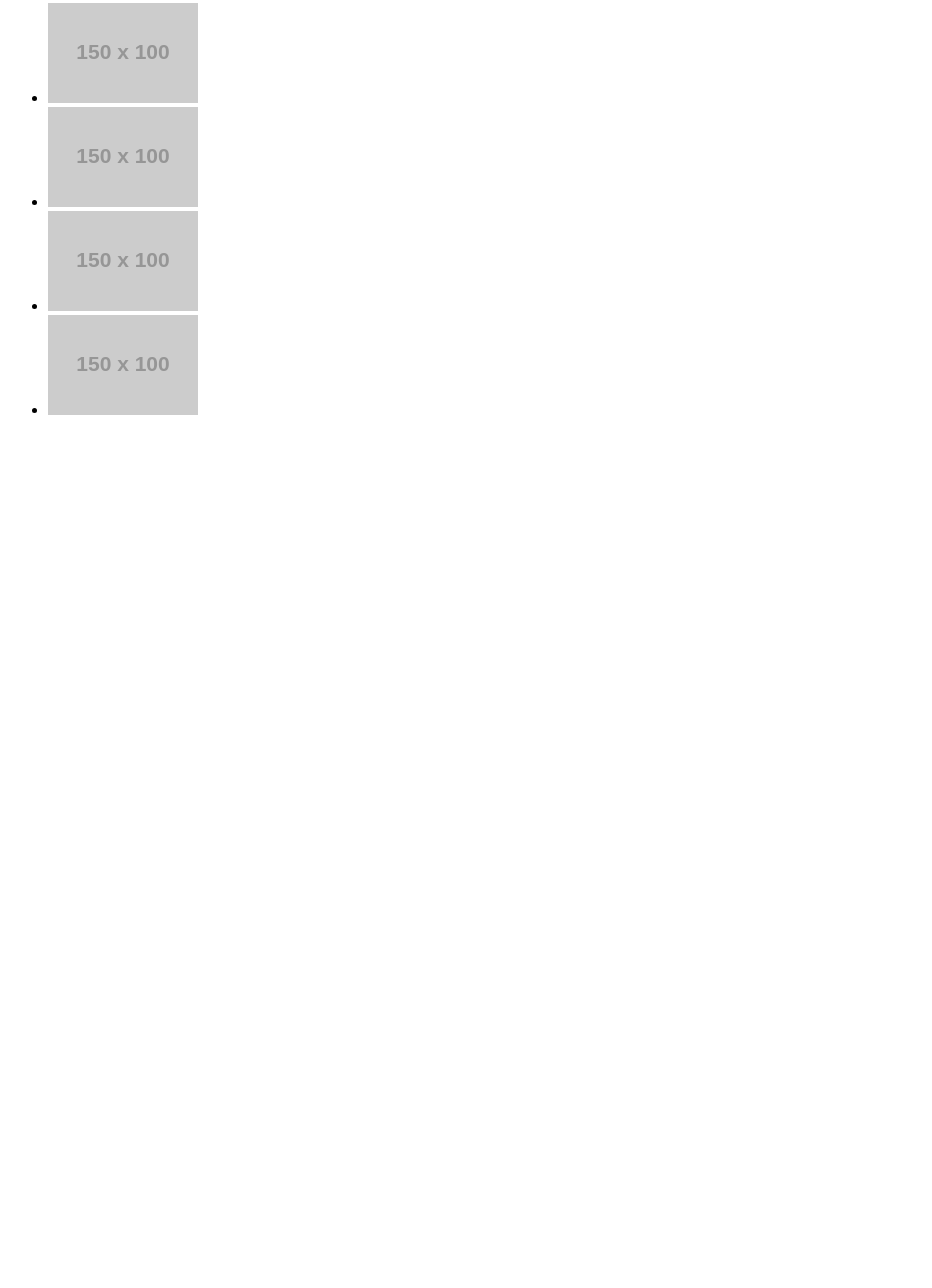
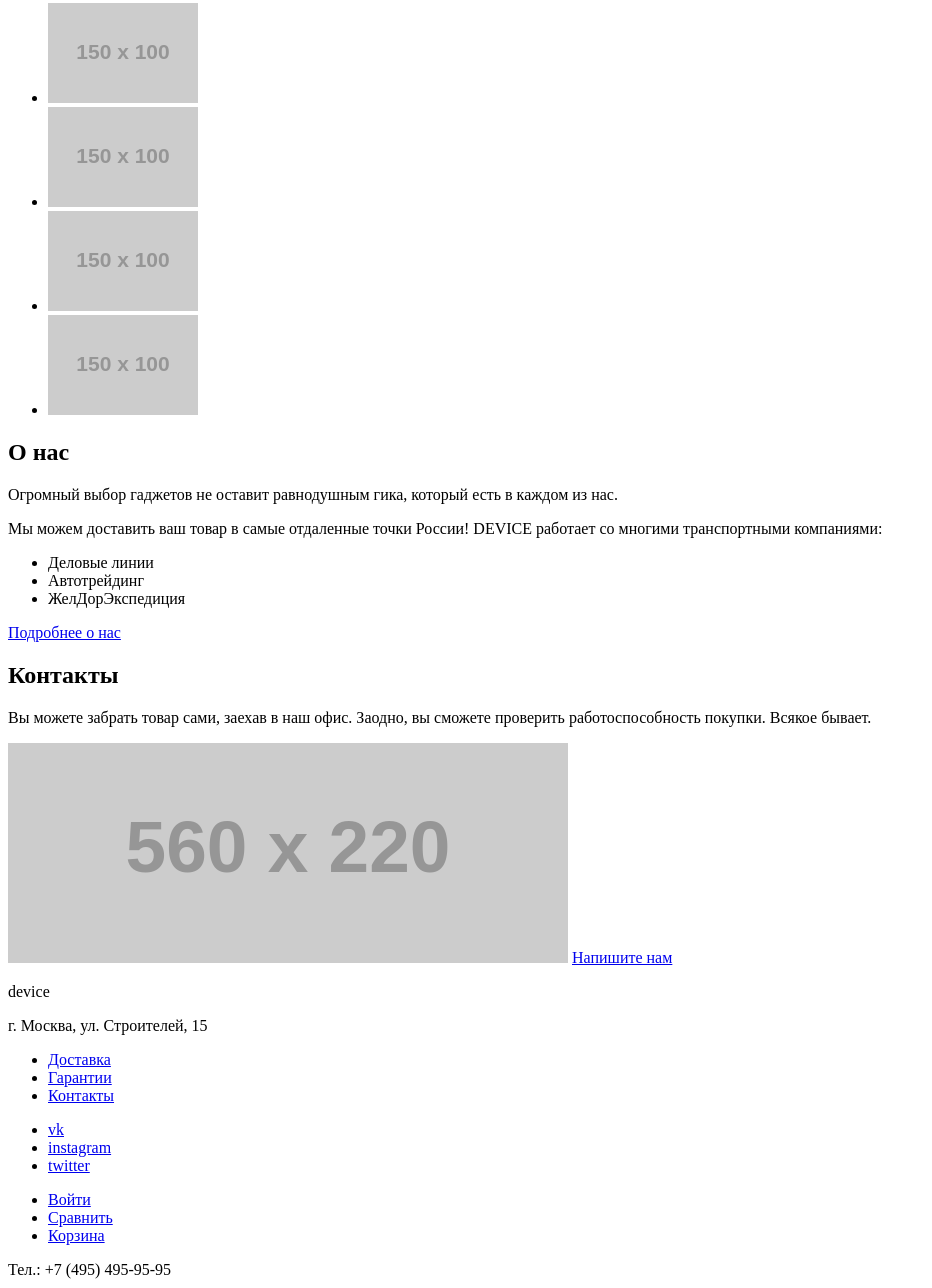
Before and after one commit to quasko/478669-device, a plain HTML site: page index.html in a window 1280 px wide. Shown: the part 2552-3840 px from the top of the page, without its empty margins (0-932 px from the left). Before the commit the page ends 2987 px from the top, so only its background shows below. Drawn offline with Linux system fonts and the light colour scheme; placeholder pictures from the web are drawn by us.

Commit message:
Добавил футер

```diff
--- a/index.html
+++ b/index.html
@@ -39,7 +39,7 @@
             <img src="http://placehold.it/150x100">
             <p class="slider-title">Делай селфи, как Бен Стиллер!</p>
             <p class="slider-text">Самая длинная палка для селфи доступна в нашем магазине. Восемь (Восемь, Карл!) метров длиной и весом всего 5 килограмм.</p>
-            <a class="slider-link" href="#">Подробнее</a>
+            <a class="slider-link more-link" href="#">Подробнее</a>
             <ul class="slider-nav">
               <li class="dot active"><span></span></li>
               <li class="dot"><span></span></li>
@@ -62,7 +62,7 @@
             <img src="http://placehold.it/150x100">
             <p class="slider-title">Худеем правильно!</p>
             <p class="slider-text">Мотивирующие фитнес-браслеты помогут найти в себе силы не пропускать занятия и соблюдать диету.</p>
-            <a class="slider-link" href="#">Подробнее</a>
+            <a class="slider-link more-link" href="#">Подробнее</a>
             <ul class="slider-nav">
                 <li class="dot"><span></span></li>
                 <li class="dot active"><span></span></li>
@@ -81,7 +81,7 @@
             <img src="http://placehold.it/150x100">
             <p class="slider-title">Порхает как бабочка, жалит как пчела!</p>
             <p class="slider-text">Этот обычный, на первый взгляд, квадрокоптер оснащен мощным лазером, замаскированным под стандартную камеру.</p>
-            <a class="slider-link" href="#">Подробнее</a>
+            <a class="slider-link more-link" href="#">Подробнее</a>
             <ul class="slider-nav">
                 <li class="dot"><span></span></li>
                 <li class="dot"><span></span></li>
@@ -163,11 +163,61 @@
           <li><img src="http://placehold.it/150x100"></li>
         </ul>
       </section>
+      <section class="about-us">
+        <h2>О нас</h2>
+        <p>Огромный выбор гаджетов не оставит равнодушным гика, который есть в каждом из нас.</p>
+        <p>Мы можем доставить ваш товар в самые отдаленные точки России! DEVICE работает со многими транспортными компаниями:</p>
+        <ul>
+          <li>Деловые линии</li>
+          <li>Автотрейдинг</li>
+          <li>ЖелДорЭкспедиция</li>
+        </ul>
+        <a class="more-link" href="#">Подробнее о нас</a>
+      </section>
+      <section class="contacts">
+        <h2>Контакты</h2>
+        <p>Вы можете забрать товар сами, заехав в наш офис. Заодно, вы сможете проверить работоспособность покупки. Всякое бывает.</p>
+        <img src="http://placehold.it/560x220">
+        <a class="more-link" href="#">Напишите нам</a>
+      </section>
     </main>
-    <footer>
-
+    <footer class="main-footer">
+      <div class="footer-address">
+        <p class="footer-device">device</p>
+        <p>г. Москва, ул. Строителей, 15</p>
+      </div>
+      <div class="footer-menu">
+        <ul>
+          <li><a href="#">Доставка</a></li>
+          <li><a href="#">Гарантии</a></li>
+          <li><a href="#">Контакты</a></li>
+        </ul>
+      </div>
+      <div class="footer-social">
+        <ul>
+          <li><a class="social-button" href="#">vk</a></li>
+          <li><a class="social-button" href="#">instagram</a></li>
+          <li><a class="social-button" href="#">twitter</a></li>
+        </ul>
+      </div>
+      <div class="footer-links">
+        <ul>
+          <li><a href="#" class="footer-login">Войти</a></li>
+          <li><a href="#" class="footer-compare">Сравнить</a></li>
+          <li><a href="#" class="footer-cart">Корзина</a></li>
+        </ul>
+      </div>
+      <div class="footer-phone">
+        <p>Тел.: +7 (495) 495-95-95</p>
+      </div>
+      <a href="https://htmlacademy.ru/intensive/htmlcss" class="footer-academy-logo"><img src="http://placehold.it/40x30"></a>
     </footer>
-
-
+    <section class="modal modal-write-us">
+      <div class="temp-form-wrapper">
+      </div>
+    </section>
+    <section class="modal modal-map">
+      <img src="http://placehold.it/950x550">
+    </section>
   </body>
 </html>
```
